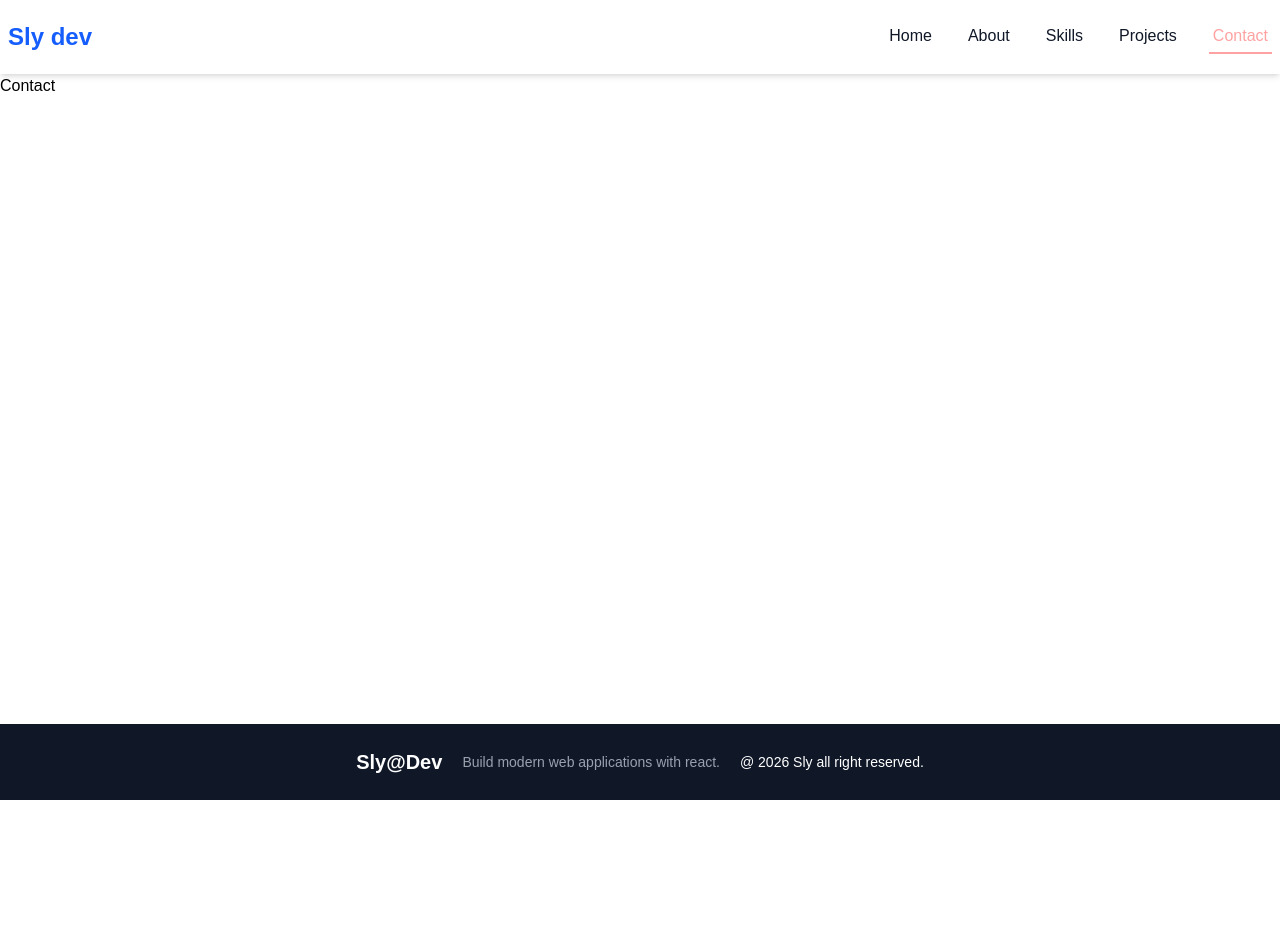
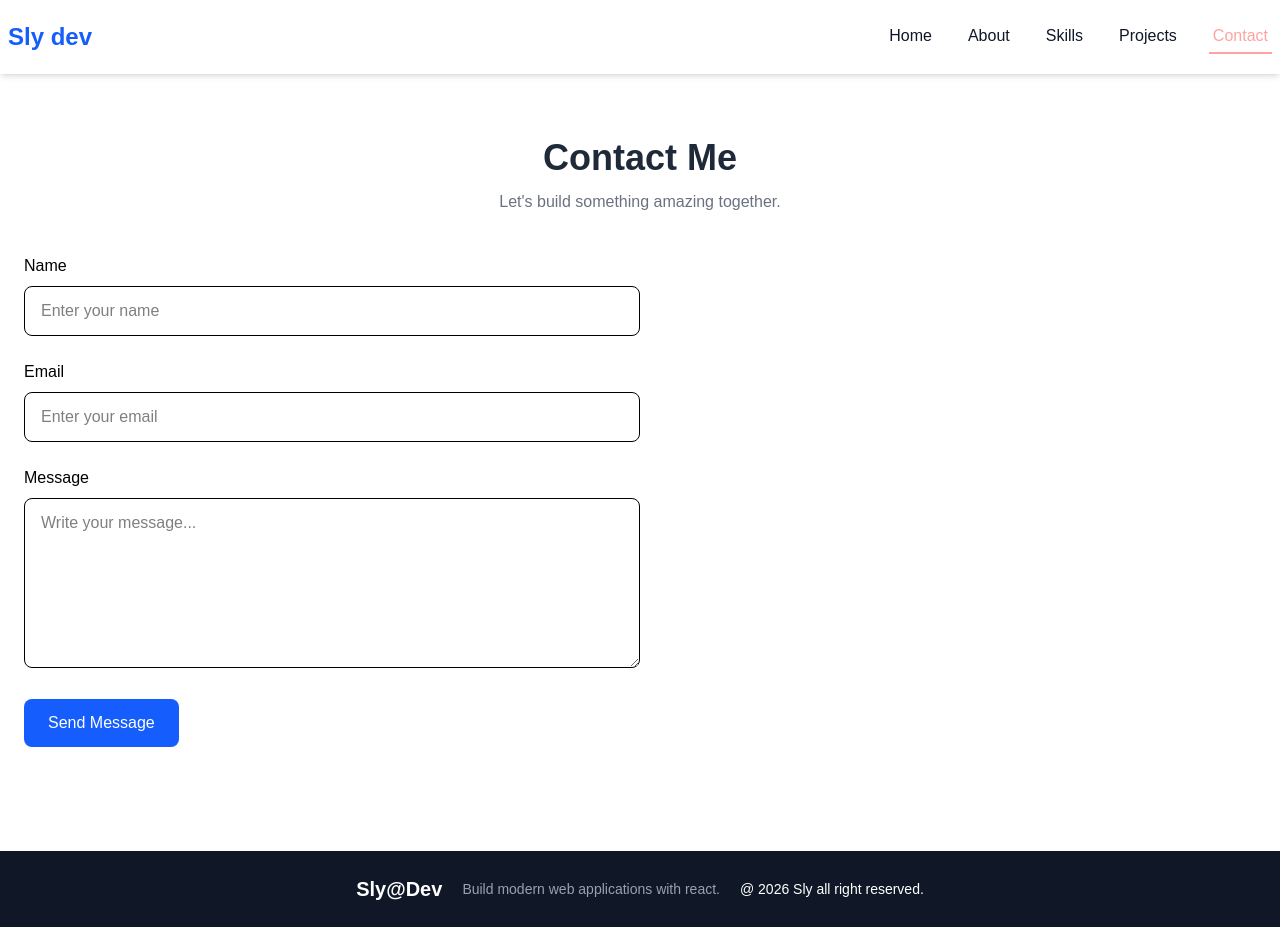
Before and after one commit to comfortmbah/multi-page-portfolio, a React (Vite) app: page /contact in a window 1280 px wide. Before the commit the page ends 800 px from the top, so only its background shows below. Built offline with nearby package versions, Linux system fonts and the light colour scheme.

Commit message:
Build contact page with controlled form

```diff
--- a/src/pages/Contact.jsx
+++ b/src/pages/Contact.jsx
@@ -22,7 +22,90 @@ const Contact = () => {
 
 
   return (
-    <div>Contact</div>
+    <section className="max-w-7xl mx-auto px-6 py-16">
+      <SectionTitle
+        title={'Contact Me'}
+        subtitle={"Let's build something amazing together."}
+      />
+
+      {isSubmitted && (
+        <p className="mb-6 text-center text-green-600 font-medium">
+          Thank you! Your message has been sent.
+        </p>
+      )}
+
+      <form
+        onSubmit={handleSubmit}
+        className="space-y-6"
+      >
+        <div>
+          <label
+            htmlFor="name"
+            className="block mb-2 font-medium"
+          >
+            Name
+          </label>
+
+          <input
+            type="text"
+            id="name"
+            name="name"
+            value={formData.name}
+            onChange={handleChange}
+            placeholder="Enter your name"
+            className="w-1/2 border rounded-lg px-4 py-3 focus:outline-none focus:ring-2 focus:ring-blue-600"
+            required
+          />
+        </div>
+
+        <div>
+          <label
+            htmlFor="email"
+            className="block mb-2 font-medium"
+          >
+            Email
+          </label>
+
+          <input
+            type="email"
+            id="email"
+            name="email"
+            value={formData.email}
+            onChange={handleChange}
+            placeholder="Enter your email"
+            className="w-1/2 border rounded-lg px-4 py-3 focus:outline-none focus:ring-2 focus:ring-blue-600"
+            required
+          />
+        </div>
+
+        <div>
+          <label
+            htmlFor="message"
+            className="mb-2 block font-medium"
+          >
+            Message
+          </label>
+
+          <textarea
+            name="message"
+            id="message"
+            rows={'6'}
+            value={formData.message}
+            onChange={handleChange}
+            placeholder="Write your message..."
+            className="w-1/2 border rounded-lg px-4 py-3 focus:outline-none focus:ring-2 focus:ring-blue-600"
+            required
+          ></textarea>
+        </div>
+
+        <Button
+          type='submit'
+          className="bg-blue-600 text-white hover:bg-blue-700"
+        >
+          Send Message
+        </Button>
+      </form>
+    </section>
   )
 }
 
```
